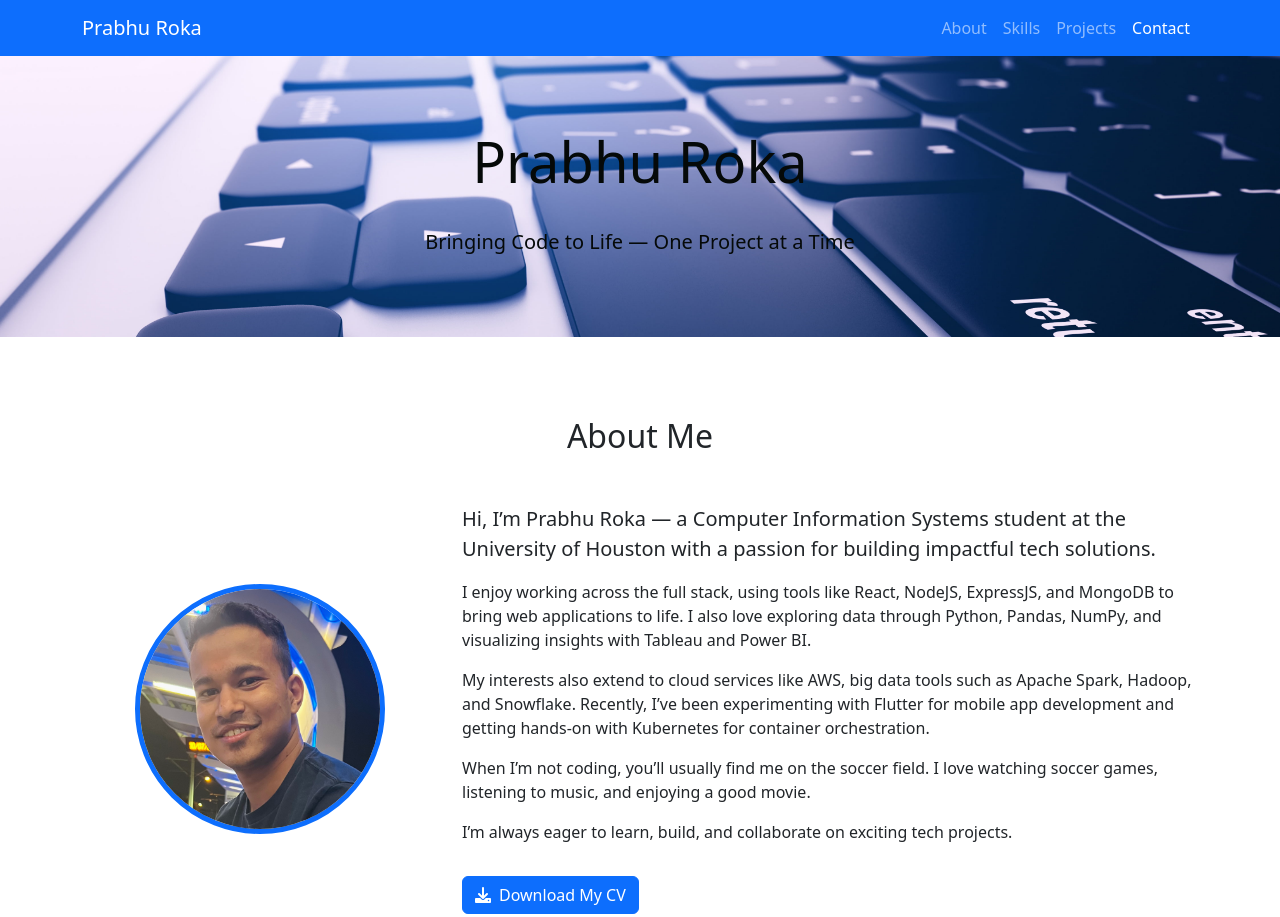
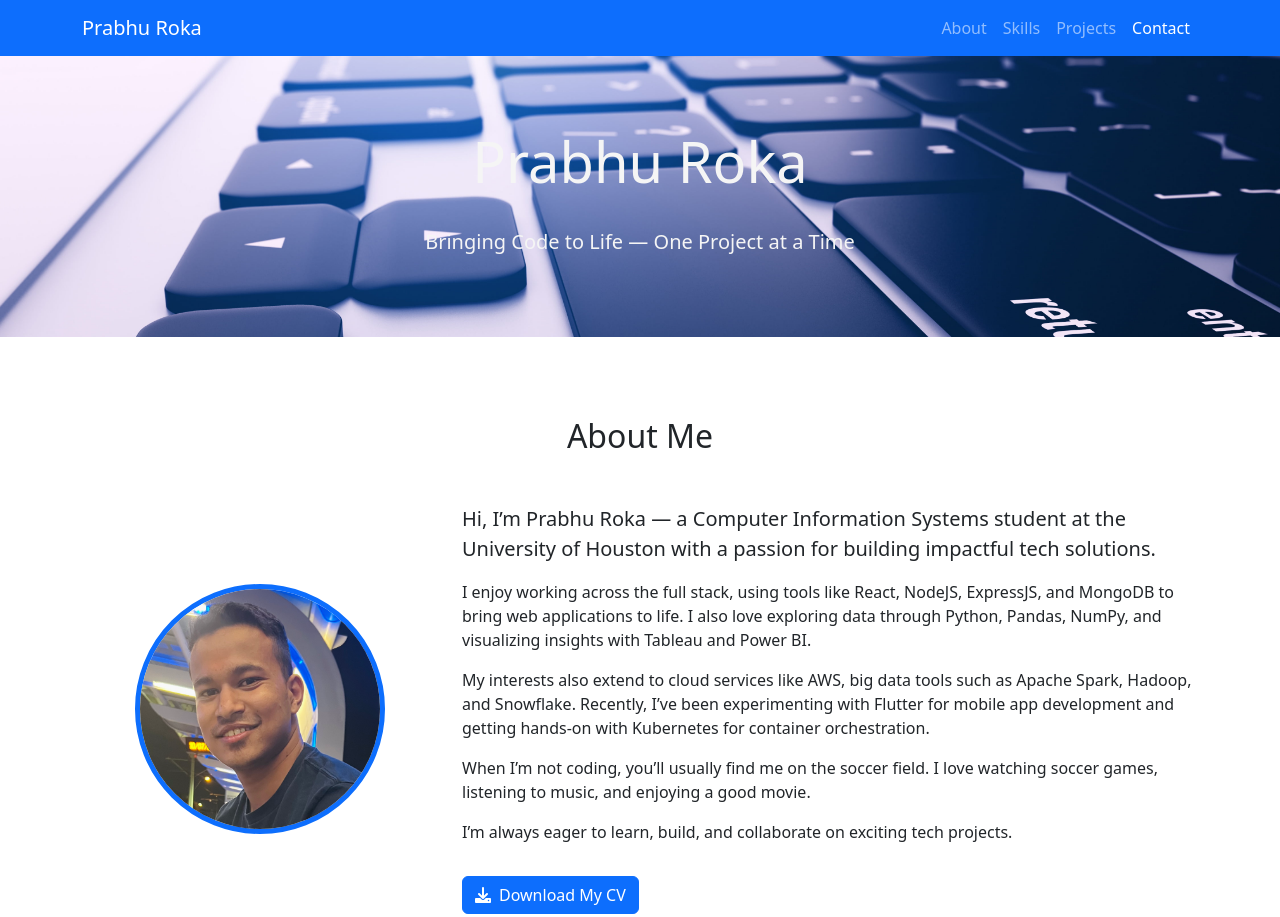
Before and after one commit to prabhuroka/prabhuroka.github.io, a website: page index.html in a window 1280 px wide. Shown: the top 917 px of the page. Drawn offline with nearby package versions, Linux system fonts and the light colour scheme.

Commit message:
Update style.css

```diff
--- a/css/style.css
+++ b/css/style.css
@@ -23,7 +23,7 @@ html {
     background-size: cover;
     background-position: center;
     background-repeat: no-repeat;
-    color: #050908;
+    color: #F5F5F5;
     margin-bottom: 2rem;
     position: relative;
     z-index: 1;
```
